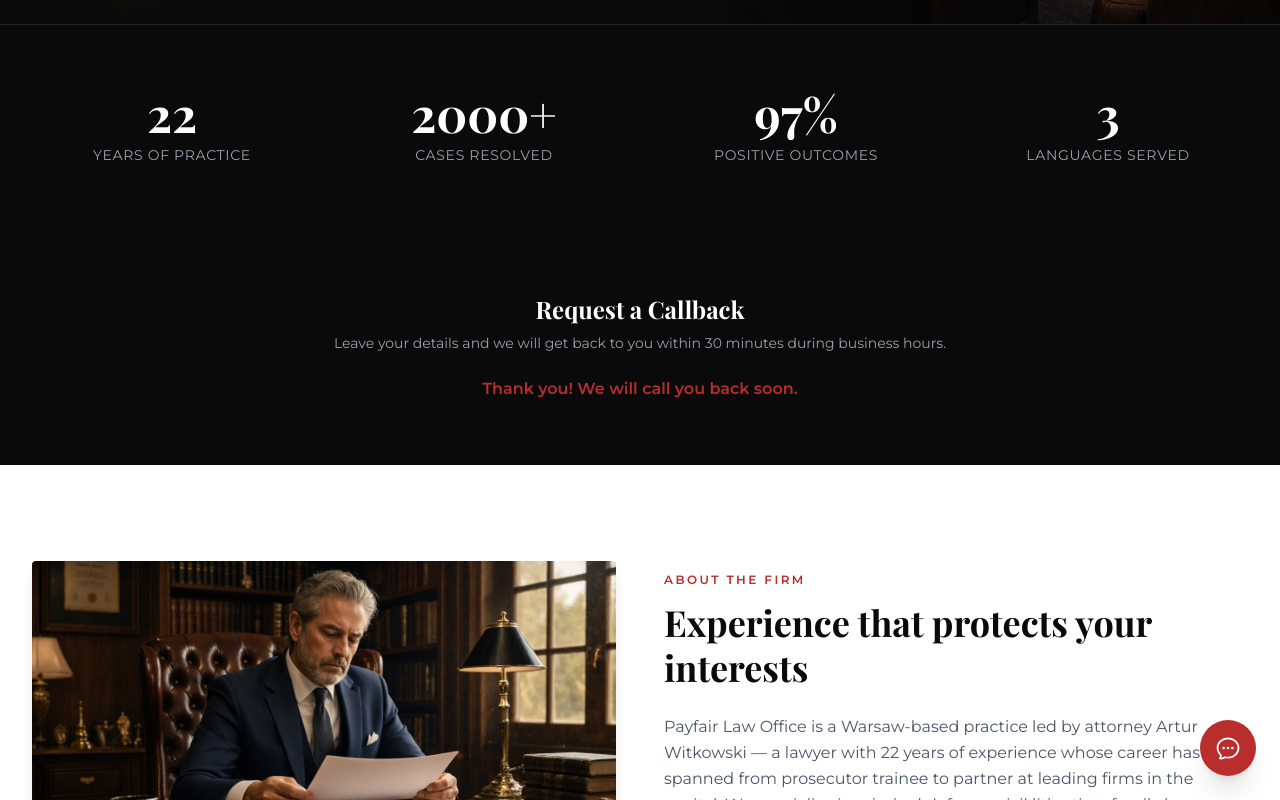
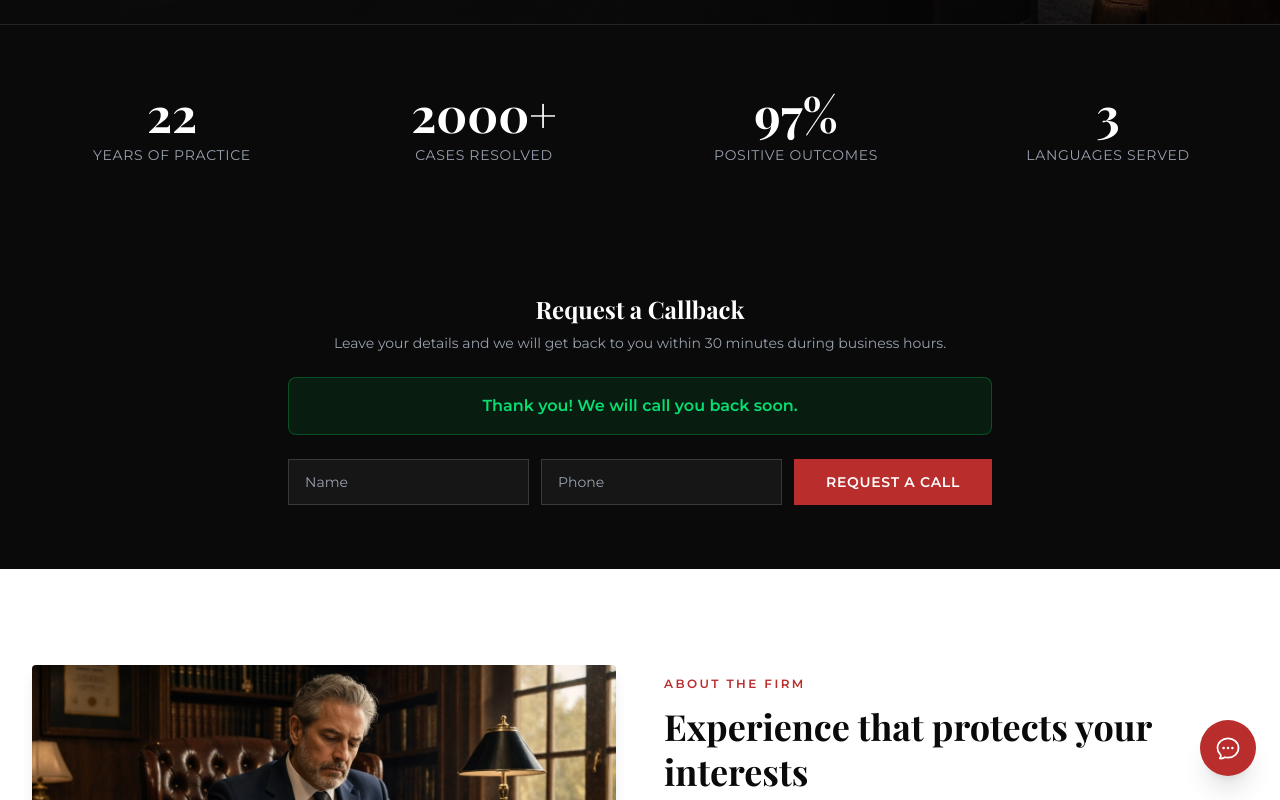
Before and after one commit to malokdonald-hub/payfair, a Next.js app: page /en in a window 1280 px wide. Both pictures are taken after typing "Sample", "5551234" into the empty fields and a click on the button "REQUEST A CALL". Shown: the part 1657-2457 px from the top of the page. Built offline with nearby package versions, Linux system fonts and the light colour scheme.

Commit message:
feat: form validation

```diff
--- a/src/components/LeadForm.tsx
+++ b/src/components/LeadForm.tsx
@@ -57,14 +57,81 @@ const SERVICES: Record<string, string[]> = {
   ru: ["Уголовное право", "Гражданское право", "Семейное право", "Хозяйственное право", "Административное право", "ЕСПЧ"],
 };
 
+type FormState = "idle" | "sending" | "success" | "error";
+
 export default function LeadForm({ locale, withSelect = false }: LeadFormProps) {
   const t = LABELS[locale] || LABELS.pl;
   const services = SERVICES[locale] || SERVICES.pl;
-  const [submitted, setSubmitted] = useState(false);
 
-  const handleSubmit = (e: FormEvent<HTMLFormElement>) => {
+  // Form fields state
+  const [name, setName] = useState("");
+  const [phone, setPhone] = useState("");
+  const [service, setService] = useState("");
+
+  // Validation errors
+  const [errors, setErrors] = useState<{ name?: string; phone?: string; service?: string }>({});
+
+  // Form state: idle, sending, success, error
+  const [formState, setFormState] = useState<FormState>("idle");
+
+  const PHONE_REGEX = /^\+?[\d\s-]{7,15}$/;
+
+  const validateForm = (): boolean => {
+    const newErrors: { name?: string; phone?: string; service?: string } = {};
+
+    // Name validation - required
+    if (!name.trim()) {
+      newErrors.name = "Поле обязательно для заполнения";
+    }
+
+    // Phone validation - required and regex
+    if (!phone.trim()) {
+      newErrors.phone = "Номер телефона обязателен";
+    } else if (!PHONE_REGEX.test(phone)) {
+      newErrors.phone = "Некорректный номер телефона (от 7 до 15 символов)";
+    }
+
+    // Service validation - required when withSelect is true
+    if (withSelect && !service) {
+      newErrors.service = "Пожалуйста, выберите услугу";
+    }
+
+    setErrors(newErrors);
+    return Object.keys(newErrors).length === 0;
+  };
+
+  const handleSubmit = async (e: FormEvent<HTMLFormElement>) => {
     e.preventDefault();
-    setSubmitted(true);
+
+    if (!validateForm()) {
+      setFormState("error");
+      return;
+    }
+
+    setFormState("sending");
+
+    // Simulate API call
+    await new Promise(resolve => setTimeout(resolve, 1000));
+
+    // Success
+    setFormState("success");
+    setName("");
+    setPhone("");
+    setService("");
+    setErrors({});
+
+    // Reset after 3 seconds
+    setTimeout(() => {
+      setFormState("idle");
+    }, 3000);
+  };
+
+  const handleReset = () => {
+    setFormState("idle");
+    setName("");
+    setPhone("");
+    setService("");
+    setErrors({});
   };
 
   return (
@@ -80,46 +147,100 @@ export default function LeadForm({ locale, withSelect = false }: LeadFormProps)
           {t.title}
         </h2>
         <p className="text-gray-400 text-sm mb-6">{t.subtitle}</p>
-        {submitted ? (
-          <p className="text-[#B92D2D] font-semibold">{t.success}</p>
-        ) : (
+
+        {/* Success Notification */}
+        {formState === "success" && (
+          <motion.div
+            initial={{ opacity: 0, y: -10 }}
+            animate={{ opacity: 1, y: 0 }}
+            className="mb-6 p-4 bg-green-500/10 border border-green-500/30 rounded-lg text-green-400 font-semibold"
+          >
+            {t.success}
+          </motion.div>
+        )}
+
+        {/* Error Notification */}
+        {formState === "error" && Object.keys(errors).length > 0 && (
+          <motion.div
+            initial={{ opacity: 0, y: -10 }}
+            animate={{ opacity: 1, y: 0 }}
+            className="mb-6 p-4 bg-red-500/10 border border-red-500/30 rounded-lg text-red-400 font-semibold"
+          >
+            Пожалуйста, исправьте ошибки в форме
+          </motion.div>
+        )}
+
         <form onSubmit={handleSubmit} className="flex flex-col sm:flex-row gap-3">
+          <div className="flex-1">
             <input
               type="text"
               name="name"
+              value={name}
+              onChange={(e) => {
+                setName(e.target.value);
+                if (errors.name) setErrors({ ...errors, name: undefined });
+              }}
               placeholder={t.name}
               aria-label={t.name}
-              required
-              className="w-full border border-white/15 bg-white/5 px-4 py-3 text-sm text-white placeholder-gray-400 focus:outline-none focus:border-[#B92D2D] transition-colors"
+              disabled={formState === "sending"}
+              className={`w-full border ${errors.name ? "border-red-500" : "border-white/15"} bg-white/5 px-4 py-3 text-sm text-white placeholder-gray-400 focus:outline-none focus:border-[#B92D2D] transition-colors ${formState === "sending" ? "opacity-50 cursor-not-allowed" : ""}`}
             />
+            {errors.name && (
+              <p className="text-red-400 text-xs mt-1 text-left pl-1">{errors.name}</p>
+            )}
+          </div>
+
+          <div className="flex-1">
             <input
               type="tel"
               name="phone"
+              value={phone}
+              onChange={(e) => {
+                setPhone(e.target.value);
+                if (errors.phone) setErrors({ ...errors, phone: undefined });
+              }}
               placeholder={t.phone}
               aria-label={t.phone}
-              required
-              className="w-full border border-white/15 bg-white/5 px-4 py-3 text-sm text-white placeholder-gray-400 focus:outline-none focus:border-[#B92D2D] transition-colors"
+              disabled={formState === "sending"}
+              className={`w-full border ${errors.phone ? "border-red-500" : "border-white/15"} bg-white/5 px-4 py-3 text-sm text-white placeholder-gray-400 focus:outline-none focus:border-[#B92D2D] transition-colors ${formState === "sending" ? "opacity-50 cursor-not-allowed" : ""}`}
             />
+            {errors.phone && (
+              <p className="text-red-400 text-xs mt-1 text-left pl-1">{errors.phone}</p>
+            )}
+          </div>
+
           {withSelect && (
+            <div className="flex-1">
               <select
                 name="service"
+                value={service}
+                onChange={(e) => {
+                  setService(e.target.value);
+                  if (errors.service) setErrors({ ...errors, service: undefined });
+                }}
                 aria-label={t.service}
-                className="w-full border border-white/15 bg-white/5 px-4 py-3 text-sm text-white focus:outline-none focus:border-[#B92D2D] transition-colors"
+                disabled={formState === "sending"}
+                className={`w-full border ${errors.service ? "border-red-500" : "border-white/15"} bg-white/5 px-4 py-3 text-sm text-white focus:outline-none focus:border-[#B92D2D] transition-colors ${formState === "sending" ? "opacity-50 cursor-not-allowed" : ""}`}
               >
                 <option value="" className="text-[#0A0A0A]">{t.service}</option>
                 {services.map((s) => (
                   <option key={s} value={s} className="text-[#0A0A0A]">{s}</option>
                 ))}
               </select>
+              {errors.service && (
+                <p className="text-red-400 text-xs mt-1 text-left pl-1">{errors.service}</p>
               )}
+            </div>
+          )}
+
           <button
             type="submit"
-              className="px-8 py-3 bg-[#B92D2D] text-white font-semibold text-sm uppercase tracking-wider hover:bg-[#D63838] transition-colors duration-300 whitespace-nowrap"
+            disabled={formState === "sending"}
+            className="px-8 py-3 bg-[#B92D2D] text-white font-semibold text-sm uppercase tracking-wider hover:bg-[#D63838] transition-colors duration-300 whitespace-nowrap disabled:opacity-50 disabled:cursor-not-allowed"
           >
-              {t.button}
+            {formState === "sending" ? "Отправка..." : t.button}
           </button>
         </form>
-        )}
       </motion.div>
     </section>
   );
```
Lines whose indentation alone changed are shown as unchanged.
